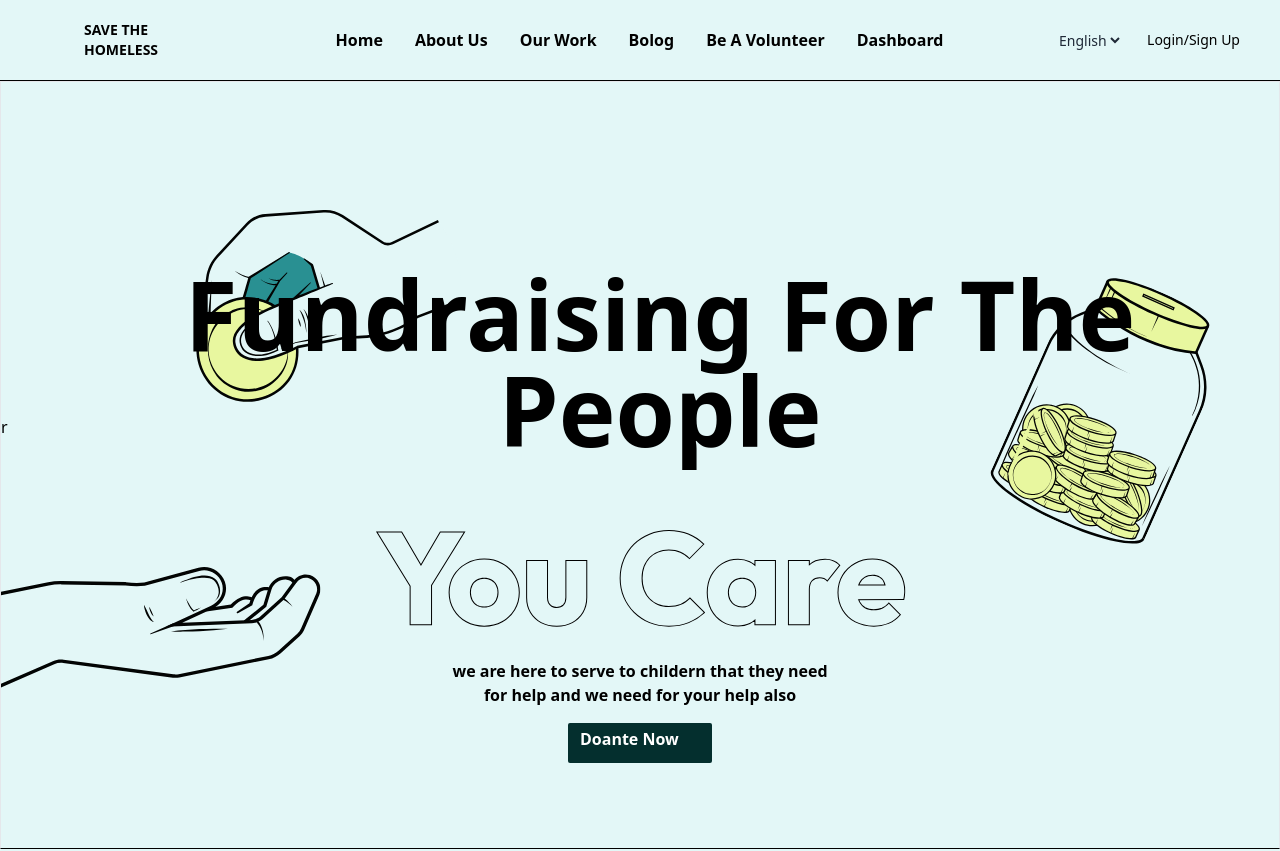
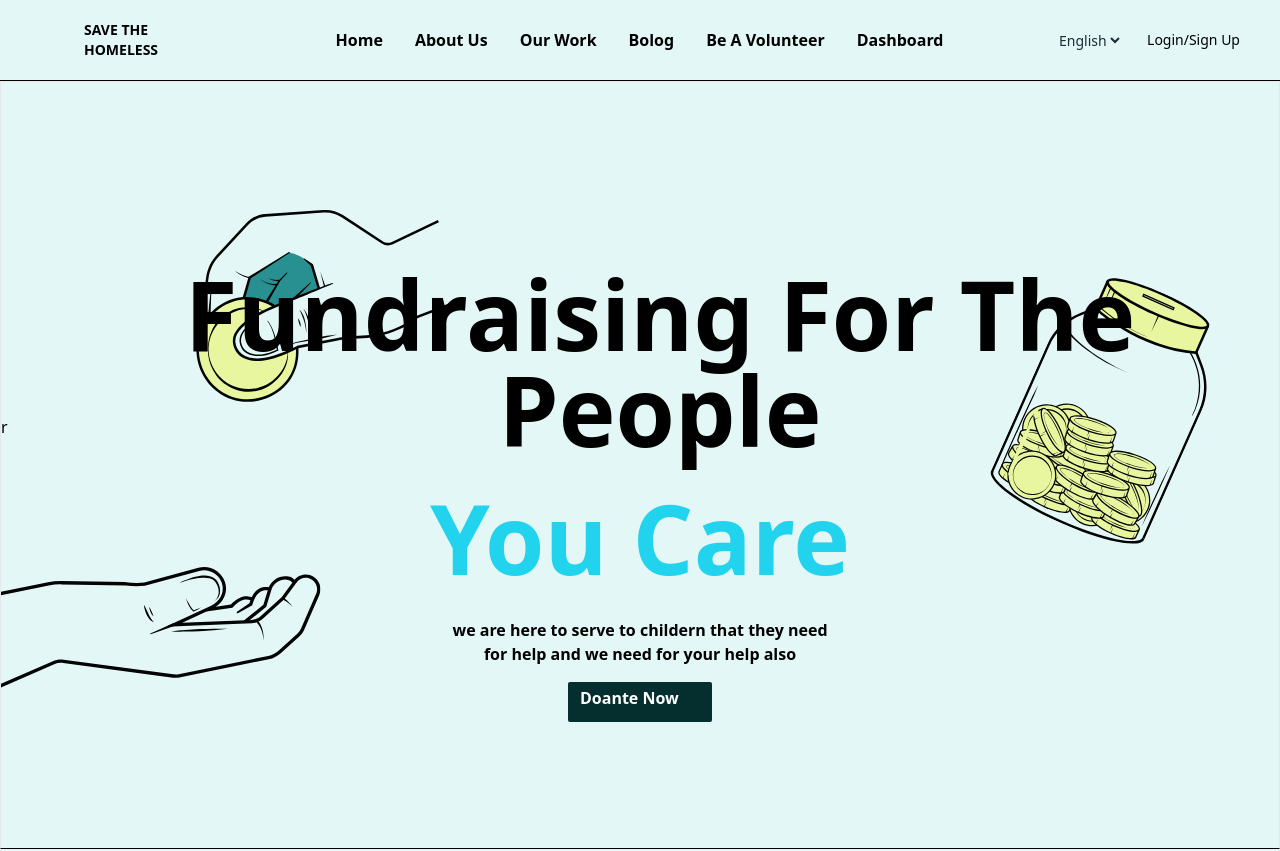
Before and after one commit to esmail322/Save-the-Homeless-childrenn, a React (Vite) app in the folder front/: page / in a window 1280 px wide. Shown: the top 851 px of the page. Built offline with nearby package versions, Linux system fonts and the light colour scheme.

Commit message:
bank changes

```diff
--- a/front/src/Pages/Bank.jsx
+++ b/front/src/Pages/Bank.jsx
@@ -221,7 +221,7 @@ function Bank() {
                 )}
                 <div className="flex justify-center ">
                   <select
-                    className="  bg-secondary w-13 h-11 m-1 border border-black  border-r-0  "
+                    className="  bg-secondary w-[62px] h-11 m-1 border border-black  rounded border-r-0  "
                     name="typeofmoney"
                     id=""
                   >
@@ -232,7 +232,7 @@ function Bank() {
                   </select>
                   <input
                     type="number"
-                    className="block pl-3  border border-b-greay border-black w-80 m-1 h-11 rounded "
+                    className="block pl-3  border border-b-greay border-black w-[313px] m-1 ml-1 h-11 rounded "
                     name="amount"
                     placeholder={`${t("amount of pay")}`}
                     onChange={(e) => Changepaymetnhandler(e)}
@@ -244,7 +244,7 @@ function Bank() {
                 <div className=" flex justify-center space-x-2 mb-5">
                   <select
                     name="expire_date"
-                    className="border border-black  w-32 h-11"
+                    className="border border-black  w-24 rounded h-11"
                     id=""
                   >
                     <option value="">{t("expire")}</option>
--- a/front/src/Pages/MainMenu.jsx
+++ b/front/src/Pages/MainMenu.jsx
@@ -53,8 +53,8 @@ function MainMenu() {
             <h1 className=" lg:text-8xl   lg:font-bold lg:pl-10 md:text-5xl md:mx-20 lg:mr-20">
               {t("Fundraising_For_The_People")}
             </h1>
-            <h1 className=" pl- mt-8  text-secondary outline-offset-1 font-semibold">
-              <img className="mx-auto mt-10" src="Telegram/You.svg" alt="" />
+            <h1 className=" pl- mt-8  text-cyan-400 font-bold lg:text-8xl md:text-5xl outline-offset-1 ">
+              You Care{" "}
             </h1>
             <div className="mt-8  text-1xl ">
               <p className="w-96 mx-auto">{t("des1")}</p>
```
